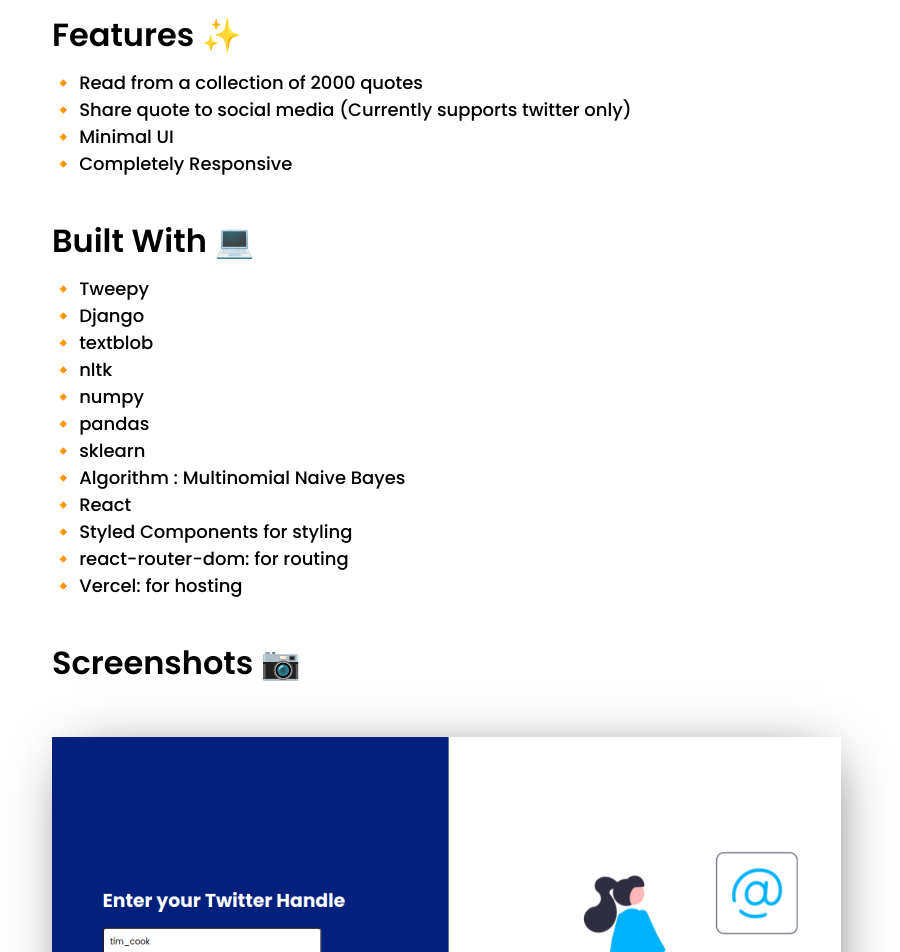
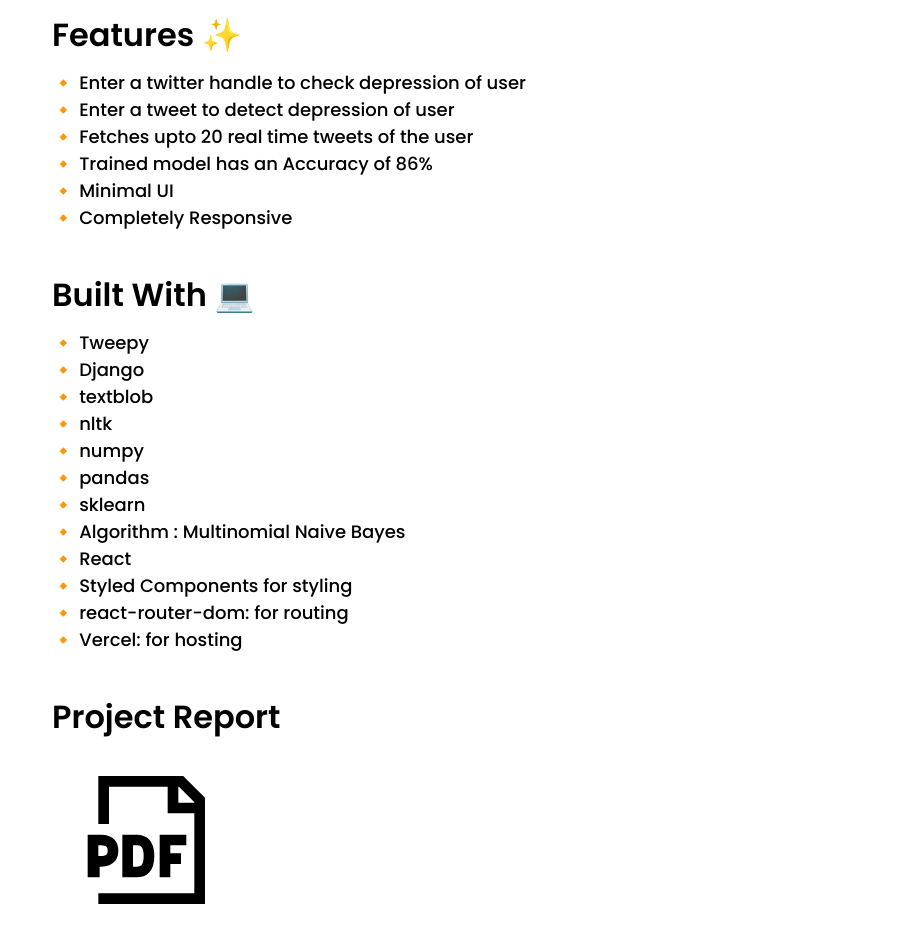
Before and after one commit to adarshajit/Portfolio-web-app, a React (Create React App) app: page /projects/1 in a window 1280 px wide. Shown: the part 760-1712 px from the top of the page, without its empty margins (48-948 px from the left). Built offline with nearby package versions, Linux system fonts and the light colour scheme; a web font is replaced by a local one.

Commit message:
📖 project report added

```diff
--- a/src/Pages/ProjectPage/ProjectList.js
+++ b/src/Pages/ProjectPage/ProjectList.js
@@ -21,8 +21,10 @@
   P2,
   H1,
   Img2,
+  PDF,
 } from "./ProjectListElements";
 import { AiFillGithub as GitIcon } from "react-icons/ai";
+
 const ProjectList = () => {
   var id = useParams();
   var data = ProjecData.filter((item) => item.id === id.Id)[0];
@@ -65,6 +67,17 @@
           {data.builtWith.map((tech) => {
             return <P2>{`🔸 ${tech}`}</P2>;
           })}
+          <div style={{ display: `${data.visibility}` }}>
+            <H1>Project Report</H1>
+
+            <A
+              rel={"noreferrer"}
+              href="https://drive.google.com/file/d/1Gl_2K5g1FzUOWiMmuF4WLPnQB_uuZc_4/view?usp=sharing"
+              target="_blank"
+            >
+              <PDF />
+            </A>
+          </div>
           <H1>Screenshots 📷</H1>
           {data.screenshots.map((pic) => {
             return <Img2 src={pic} />;
--- a/src/Pages/ProjectPage/ProjectListElements.js
+++ b/src/Pages/ProjectPage/ProjectListElements.js
@@ -1,4 +1,5 @@
 import styled from "styled-components";
+import { GrDocumentPdf as PDFIcon } from "react-icons/gr";
 
 export const ProjectAll = styled.div`
   display: flex;
@@ -182,3 +183,9 @@
     margin-top: 20px;
   }
 `;
+
+export const PDF = styled(PDFIcon)`
+  font-size: 8rem;
+  margin: 25px;
+  cursor: pointer;
+`;
--- a/src/Pages/ProjectPage/projectData.js
+++ b/src/Pages/ProjectPage/projectData.js
@@ -4,11 +4,14 @@
     name: "Depression Recogniser",
     BgColor: "#FDD180",
     cardImg: require("../../Assets/1.svg").default,
+    visibility: "block",
     projectLink: "https://depression-recognizer-for-twitter.vercel.app/",
     gitLink: "https://github.com/adarshajit/Depression-Recognizer-for-Twitter",
     features: [
-      "Read from a collection of 2000 quotes",
-      "Share quote to social media (Currently supports twitter only)",
+      "Enter a twitter handle to check depression of user",
+      "Enter a tweet to detect depression of user",
+      "Fetches upto 20 real time tweets of the user",
+      "Trained model has an Accuracy of 86%",
       "Minimal UI",
       "Completely Responsive",
     ],
@@ -39,6 +42,7 @@
     name: "Covid-19 Awareness",
     BgColor: "#8D9FFF",
     cardImg: require("../../Assets/2.svg").default,
+    visibility: "none",
     projectLink: "https://covid19-awareness.netlify.app/",
     gitLink: "https://github.com/adarshajit/Covid19-Awareness",
     features: [
@@ -61,6 +65,7 @@
     name: "ICEFOSS 2021",
     BgColor: "#B8F7CA",
     cardImg: require("../../Assets/3.svg").default,
+    visibility: "none",
     projectLink: "https://icefoss.fisat.ac.in/",
     gitLink: "https://github.com/adarshajit/ICEFOSS2021",
     features: [
@@ -80,6 +85,7 @@
     name: "Quotify",
     BgColor: "#ffa3ea",
     cardImg: require("../../Assets/4.svg").default,
+    visibility: "none",
     projectLink: "https://quotify-app.netlify.app/",
     gitLink: "https://github.com/adarshajit/Quote-App",
     features: [
```
